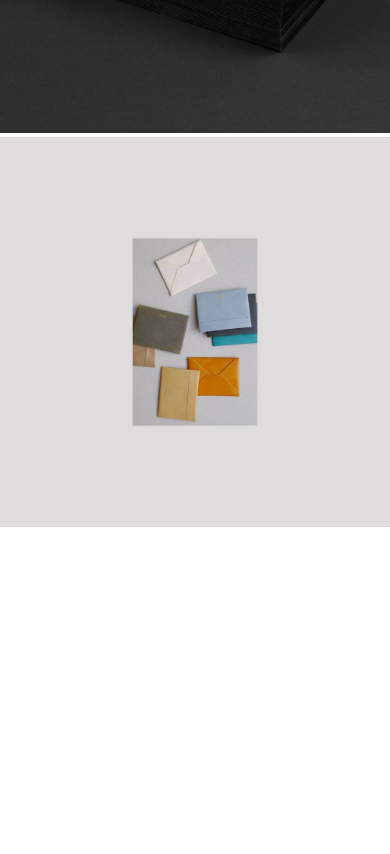
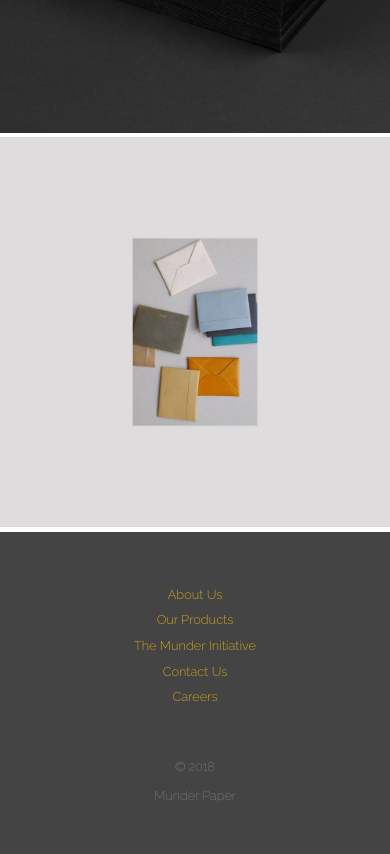
Before and after one commit to DIGITALFRANK/Munder-Paper, a plain HTML site: page index.html in a window 390 px wide. Shown: the part 1101-1955 px from the top of the page. Before the commit the page ends 1633 px from the top, so only its background shows below. Drawn offline with nearby package versions, Linux system fonts and the light colour scheme; a web font is replaced by a local one.

Commit message:
added footer

```diff
--- a/css/style.css
+++ b/css/style.css
@@ -176,15 +176,13 @@ background: #9c7910;
 
 
 
-
-
 /****** hero section ******/
 
 .hero-section {
     width: 100%;
     height: 100vh;
     background: rgb(255, 235, 208);
-    /* transform: translateY(-50px); */
+    /* transform: translateY(-20px); */
 }
 
 .hero {
@@ -244,7 +242,7 @@ background: #9c7910;
     letter-spacing: 2px;
     opacity: 0;
 
-    z-index: 1000;
+    z-index: 100;
     position: absolute;
     right: 10%;
     transform: translateX(700px);
@@ -333,6 +331,43 @@ background: #9c7910;
 
 
 
+/****** footer ******/
+
+footer {
+    background: #444;
+    color: #fff;
+    font-size: .8em;
+    padding: 50px 30px;
+    display: flex;
+    align-items: center;
+    justify-content: space-between;
+}
+
+.footer-nav-list {
+    list-style: none;
+    margin-right: 50px;
+    text-align: right;
+    line-height: 2em;
+}
+
+.footer-nav-list li a {
+    /* color: rgb(136, 253, 164); */
+    color: #c79e21;
+    /* color: #8b6800; */
+    font-weight: 300;
+    text-transform: capitalize;
+}
+
+.copyright {
+    opacity: .5;
+}
+
+.copyright-mobile {
+    text-align: center;
+    opacity: .5;
+    display: none;
+}
+
 
 
 
@@ -344,7 +379,7 @@ background: #9c7910;
 @media all and (max-width: 1299px) {
 
     .hero {
-        top: 25%;
+        top: 15%;
     }
 
     .hero button {
@@ -405,7 +440,7 @@ background: #9c7910;
     }
 
     .hero {
-        top: 100px;
+        top: 5%;
         left: 25px;
     }
 
@@ -452,6 +487,24 @@ background: #9c7910;
 
     .col {
         width: 100%;
+    }
+
+    footer {
+        flex-flow: column-reverse;
+    }
+
+    .footer-nav-list {
+        text-align: center;
+        margin-right: 0px;
+    }
+
+    .copyright {
+        display: none;
+    }
+
+    .copyright-mobile {
+        display: block;
+        padding-top: 50px;
     }
 
 }
--- a/index.html
+++ b/index.html
@@ -46,6 +46,17 @@
                 <img src="imgs/feature.jpg" alt="">
             </div>
         </section>
+        <footer>
+            <p class="copyright">&copy; 2018 all rights reserved | The Munder Difflin Paper Company</p>
+            <p class="copyright-mobile">&copy; 2018</br></br>Munder Paper</p>
+            <ul class="footer-nav-list">
+                    <li><a href="javascript:void">about us</a></li>
+                    <li><a href="javascript:void">our products</a></li>
+                    <li><a href="javascript:void">the Munder initiative</a></li>
+                    <li><a href="javascript:void">contact us</a></li>
+                    <li><a href="javascript:void">careers</a></li>
+                </ul>
+        </footer>
     </div> <!-- end container -->
     <img id="tree" class="bounceInUp" src="imgs/small-tree.png" alt="Small Tree">
 <script src="https://code.jquery.com/jquery-3.3.1.min.js" integrity="sha256-FgpCb/KJQlLNfOu91ta32o/NMZxltwRo8QtmkMRdAu8=" crossorigin="anonymous"></script>
```
